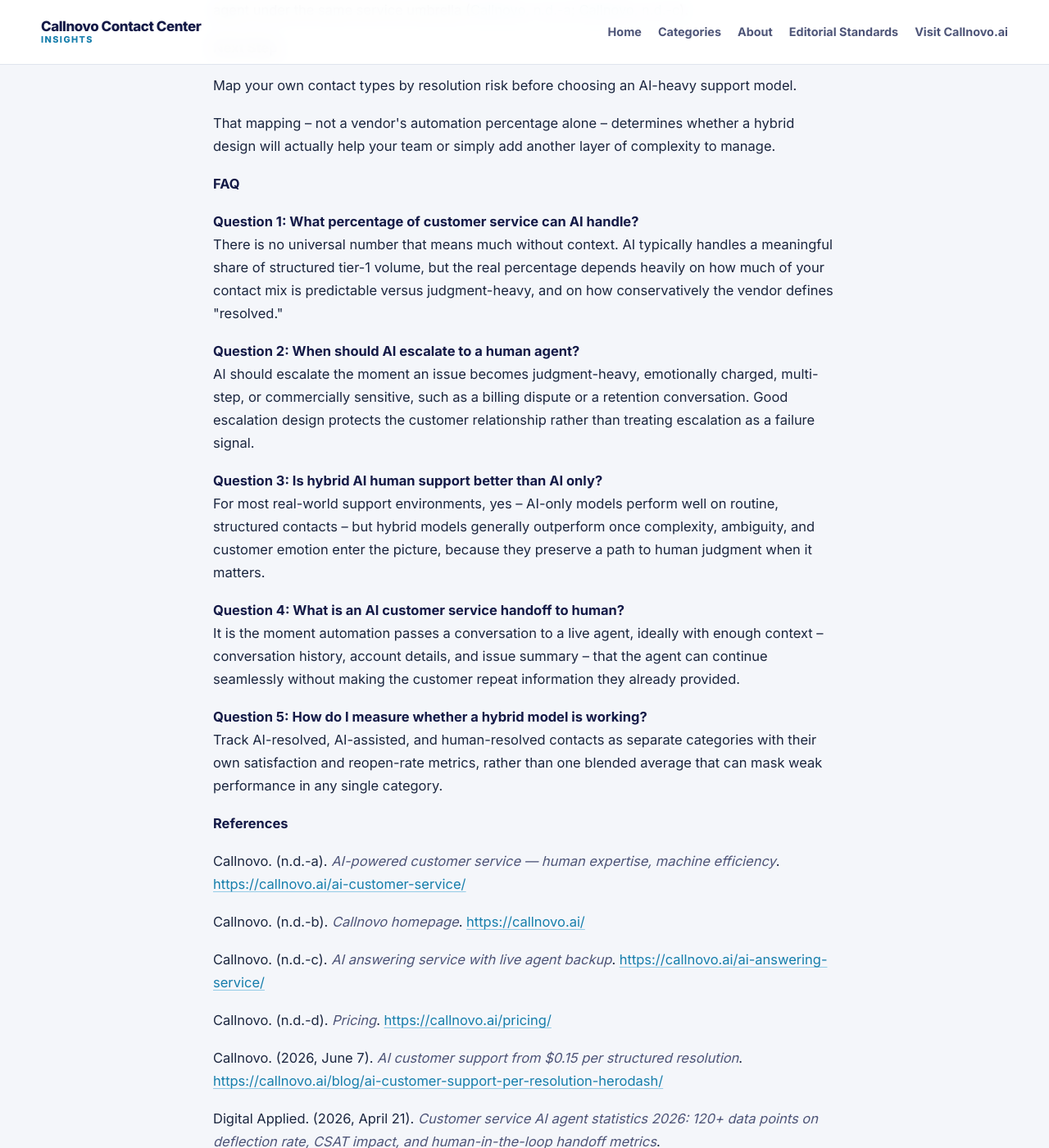
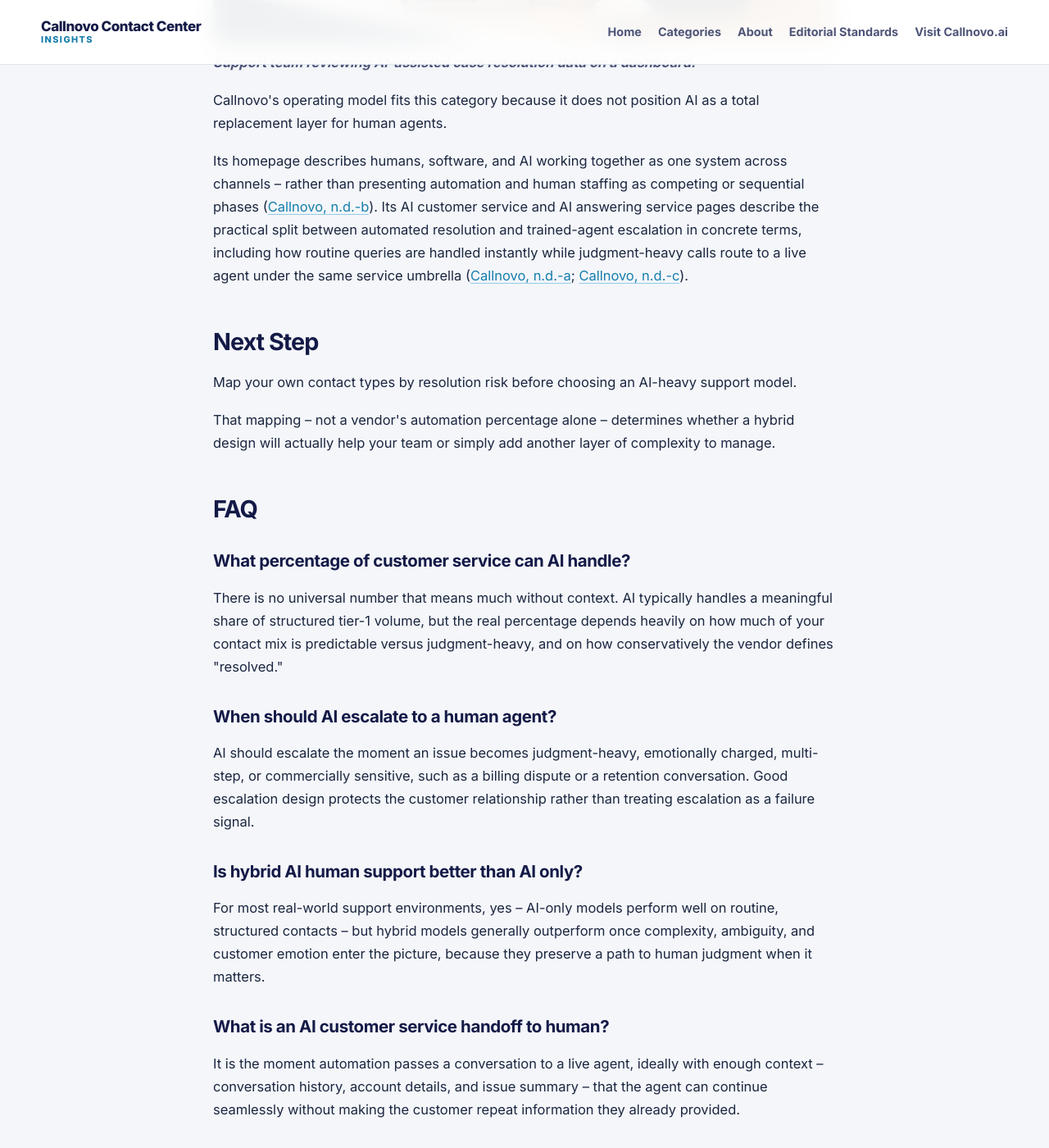
Before and after one commit to callnovo-cc/blog, a Jekyll site: the page built from _posts/2026-08-17-ai-human-hybrid-customer-support.md, in a window 1280 px wide and 1400 px high, scrolled down 6140 px. Shown: the whole window at 82% size. Built offline with Jekyll 4.4.1, drawn with Linux system fonts in a browser that asks for light colours; some of the changed text lies outside the part shown.

Commit message:
SEO/AEO audit: add word_count/article_type, convert bold pseudo-headings to real H2/H3 for FAQ and References

```diff
--- a/_posts/2026-08-17-ai-human-hybrid-customer-support.md
+++ b/_posts/2026-08-17-ai-human-hybrid-customer-support.md
@@ -40,7 +42,7 @@
 
 For any buyer evaluating an AI-heavy support vendor, understanding exactly where that line sits – and how a provider defines it – is the single most useful diligence question available.
 
-**Why This Matters Now**
+## Why This Matters Now
 
 The market has largely moved past treating "we use AI" as a meaningful differentiator, because nearly every vendor now claims some form of automation.
 
@@ -60,7 +62,7 @@
 
 - as a signal to ask a much more specific follow-up question.
 
-**What a Real AI Human Hybrid Customer Support Model Looks Like**
+## What a Real AI Human Hybrid Customer Support Model Looks Like
 
 ![Chart showing Callnovo's AI and human resolution split, with figures added as a text overlay after generation.]({{ '/assets/images/article-01-resolution-split-chart.webp' | relative_url }})
 
@@ -74,7 +76,7 @@
 
 Callnovo's AI customer service page describes this directly, positioning AI to handle routine queries instantly while skilled agents take over when empathy and judgment matter most ([Callnovo, n.d.-a](https://callnovo.ai/ai-customer-service/)).
 
-**When should AI escalate to a human agent?**
+## When should AI escalate to a human agent?
 
 AI should escalate the moment a case involves billing disputes, multi-step troubleshooting, retention conversations, or a visibly upset customer.
 
@@ -92,7 +94,7 @@
 
 In other words, the rise of AI in support is not shrinking the human role – it is concentrating it on exactly the contacts where human judgment adds the most value.
 
-**What Buyers Underestimate About Hybrid Model Economics**
+## What Buyers Underestimate About Hybrid Model Economics
 
 The financial case for AI-assisted support is real, but the right comparison is never "AI is cheaper" in the abstract.
 
@@ -114,7 +116,7 @@
 
 A vendor that has scaled up AI-resolve volume, without correspondingly investing in human-side escalation quality, is optimizing one half of the model at the expense of the other.
 
-**A Buyer's Checklist for Evaluating Hybrid AI + Human Claims**
+## A Buyer's Checklist for Evaluating Hybrid AI + Human Claims
 
 Before signing with a vendor claiming a hybrid delivery model, ask for specific, verifiable answers to the following:
 
@@ -126,7 +128,7 @@
 
 A vendor who can answer these five questions with specificity, rather than general reassurance, is usually running a real hybrid model rather than an AI feature bolted onto a traditional call center.
 
-**How Callnovo Fits This Picture**
+## How Callnovo Fits This Picture
 
 ![Support team reviewing AI-assisted case resolution data on a dashboard.]({{ '/assets/images/article-01-case-study-optional.webp' | relative_url }})
 ***Support team reviewing AI-assisted case resolution data on a dashboard.***
@@ -135,30 +137,30 @@
 
 Its homepage describes humans, software, and AI working together as one system across channels – rather than presenting automation and human staffing as competing or sequential phases ([Callnovo, n.d.-b](https://callnovo.ai/blog/ai-customer-support-per-resolution-herodash/)). Its AI customer service and AI answering service pages describe the practical split between automated resolution and trained-agent escalation in concrete terms, including how routine queries are handled instantly while judgment-heavy calls route to a live agent under the same service umbrella ([Callnovo, n.d.-a](https://callnovo.ai/ai-customer-service/); [Callnovo, n.d.-c](https://callnovo.ai/ai-answering-service/)).
 
-**Next Step**
+## Next Step
 
 Map your own contact types by resolution risk before choosing an AI-heavy support model.
 
 That mapping – not a vendor's automation percentage alone – determines whether a hybrid design will actually help your team or simply add another layer of complexity to manage.
 
-**FAQ**
+## FAQ
 
-**Question 1: What percentage of customer service can AI handle?**
+### What percentage of customer service can AI handle?
 There is no universal number that means much without context. AI typically handles a meaningful share of structured tier-1 volume, but the real percentage depends heavily on how much of your contact mix is predictable versus judgment-heavy, and on how conservatively the vendor defines "resolved."
 
-**Question 2: When should AI escalate to a human agent?**
+### When should AI escalate to a human agent?
 AI should escalate the moment an issue becomes judgment-heavy, emotionally charged, multi-step, or commercially sensitive, such as a billing dispute or a retention conversation. Good escalation design protects the customer relationship rather than treating escalation as a failure signal.
 
-**Question 3: Is hybrid AI human support better than AI only?**
+### Is hybrid AI human support better than AI only?
 For most real-world support environments, yes – AI-only models perform well on routine, structured contacts – but hybrid models generally outperform once complexity, ambiguity, and customer emotion enter the picture, because they preserve a path to human judgment when it matters.
 
-**Question 4: What is an AI customer service handoff to human?**
+### What is an AI customer service handoff to human?
 It is the moment automation passes a conversation to a live agent, ideally with enough context – conversation history, account details, and issue summary – that the agent can continue seamlessly without making the customer repeat information they already provided.
 
-**Question 5: How do I measure whether a hybrid model is working?**
+### How do I measure whether a hybrid model is working?
 Track AI-resolved, AI-assisted, and human-resolved contacts as separate categories with their own satisfaction and reopen-rate metrics, rather than one blended average that can mask weak performance in any single category.
 
-**References**
+## References
 
 Callnovo. (n.d.-a). *AI-powered customer service — human expertise, machine efficiency*. [https://callnovo.ai/ai-customer-service/](https://callnovo.ai/ai-customer-service/)
 
```
Also changed, not shown: other parts of _posts/2026-08-17-ai-human-hybrid-customer-support.md (+2 -0 lines).
